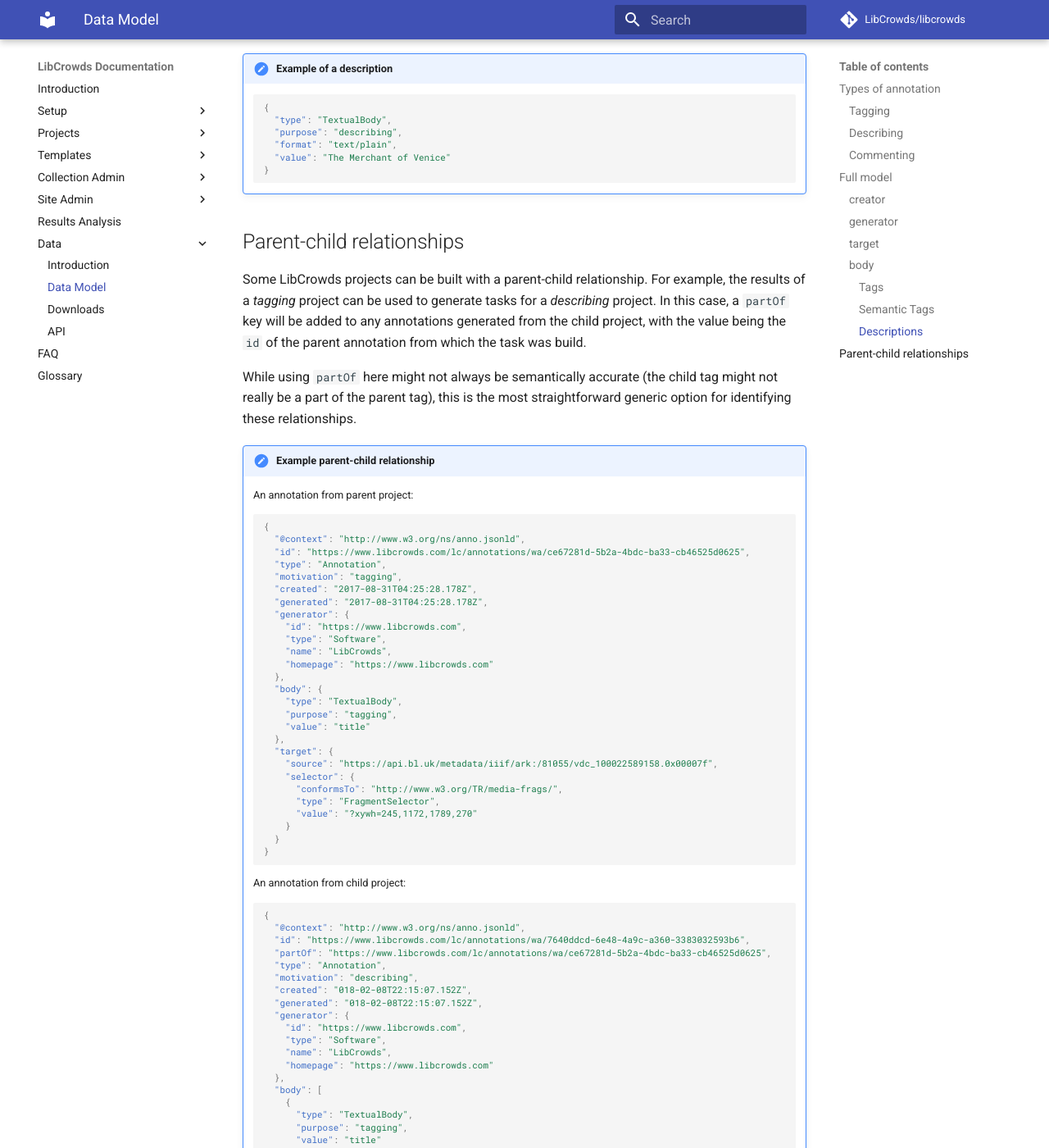
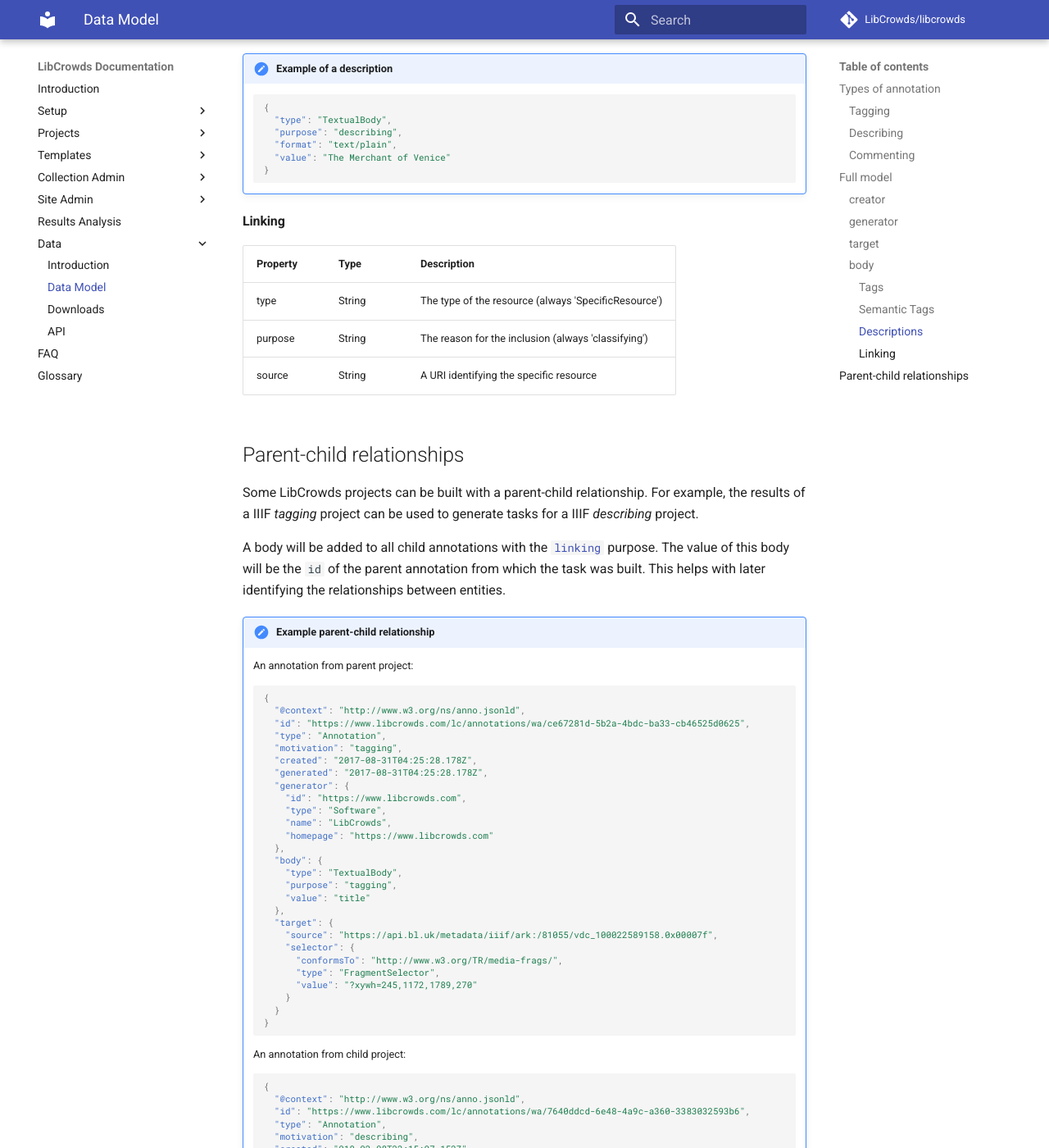
Before and after one commit to LibCrowds/docs, an MkDocs documentation site: the page built from docs/data/model.md, in a window 1280 px wide and 1400 px high, scrolled down 7036 px. Shown: the whole window at 82% size. Built offline with MkDocs 1.6.1 and Material for MkDocs 9.7.7, drawn with Linux system fonts in a browser that asks for light colours; comment, search, counter and statistics services are not loaded; old or Windows-style settings are respelled for this version of MkDocs; some of the changed text lies outside the part shown.

Commit message:
Update data model docs

````diff
--- a/docs/data/model.md
+++ b/docs/data/model.md
@@ -317,18 +317,24 @@
     }
     ```
 
+#### Linking
+
+| Property       | Type             | Description                                          |
+|----------------|------------------|------------------------------------------------------|
+| type           | String           | The type of the resource (always 'SpecificResource') |
+| purpose        | String           | The reason for the inclusion (always 'classifying')  |
+| source         | String           | A URI identifying the specific resource              |
+
 ## Parent-child relationships
 
 Some LibCrowds projects can be built with a parent-child relationship. For
-example, the results of a *tagging* project can be used to generate tasks for
-a *describing* project. In this case, a `partOf` key will be added to any
-annotations generated from the child project, with the value being the `id` of
-the parent annotation from which the task was build.
+example, the results of a IIIF *tagging* project can be used to generate tasks
+for a IIIF *describing* project.
 
-While using `partOf` here might not always be semantically accurate (the child
-tag might not really be a part of the parent tag), this is the most
-straightforward generic option for identifying these relationships.
-
+A body will be added to all child annotations with the
+[`linking`](/data/model.md#linking) purpose. The value of this body will be
+the `id` of the parent annotation from which the task was built. This helps
+with later identifying the relationships between entities.
 
 !!! summary "Example parent-child relationship"
 
@@ -370,7 +376,6 @@
     {
       "@context": "http://www.w3.org/ns/anno.jsonld",
       "id": "https://www.libcrowds.com/lc/annotations/wa/7640ddcd-6e48-4a9c-a360-3383032593b6",
-      "partOf": "https://www.libcrowds.com/lc/annotations/wa/ce67281d-5b2a-4bdc-ba33-cb46525d0625",
       "type": "Annotation",
       "motivation": "describing",
       "created": "018-02-08T22:15:07.152Z",
@@ -392,6 +397,11 @@
           "purpose": "describing",
           "value": "King Lear",
           "format": "text/plain"
+        },
+        {
+          "source": "https://www.libcrowds.com/lc/annotations/wa/ce67281d-5b2a-4bdc-ba33-cb46525d0625",
+          "type": "SpecificResource",
+          "purpose": "linking"
         }
       ],
       "target": {
````
